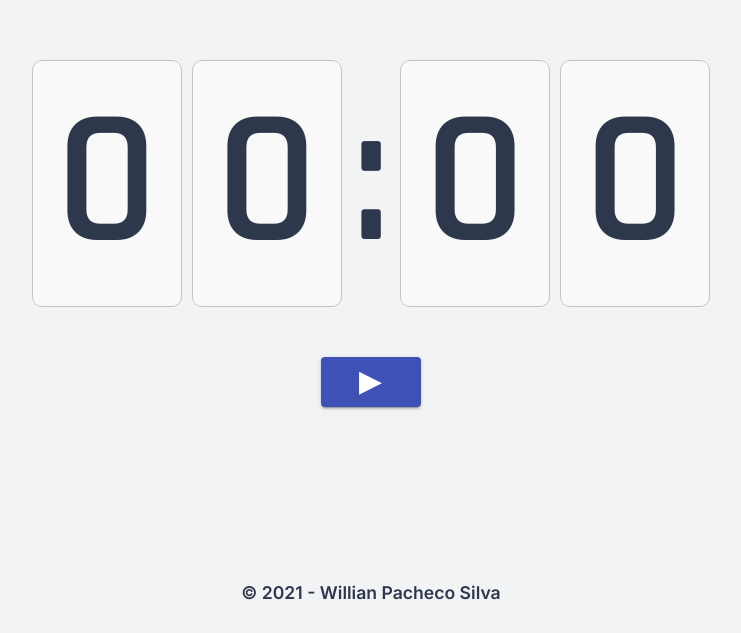
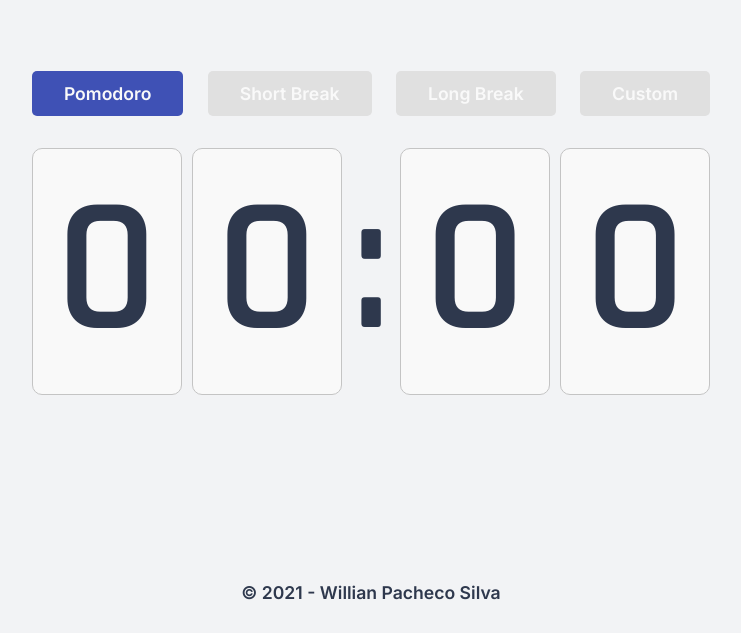
Before and after one commit to pachecowillians/wps-timer, a Next.js app: page / in a window 1280 px wide. Shown: the part 167-800 px from the top of the page, without its empty margins (269-1010 px from the left). Built offline with nearby package versions, Linux system fonts and the light colour scheme.

Commit message:
Creating timer selector

```diff
--- /dev/null
+++ b/components/TimeSelector/TimeSelector.tsx
@@ -0,0 +1,17 @@
+import styles from './styles.module.css'
+
+type timeName = 'Pomodoro' | 'Short Break' | 'Long Break' | 'Custom';
+
+interface timeSelectorProps {
+    name: timeName;
+    selectedTime: string;
+    selectTime: (name: timeName) => void;
+}
+
+export function TimeSelector({ name, selectedTime, selectTime }: timeSelectorProps) {
+    let classes = [styles.container];
+    selectedTime == name && classes.push(styles.selected)
+    return <div className={classes.join(' ')} onClick={() => { selectTime(name) }}>
+        <span>{name}</span>
+    </div>
+}
--- /dev/null
+++ b/components/TimeSelector/styles.module.css
@@ -0,0 +1,15 @@
+.container {
+    background-color: #e0e0e0;
+    color: var(--white);
+    cursor: pointer;
+    border-radius: 5px;
+    display: flex;
+}
+
+.container span {
+    padding: 0.75rem 2rem;
+}
+
+.selected {
+    background-color: #3f51b5;
+}
--- a/pages/index.tsx
+++ b/pages/index.tsx
@@ -1,19 +1,28 @@
-import { Button, Dialog, DialogTitle, List, ListItem, ListItemText } from '@material-ui/core'
 import type { NextPage } from 'next'
 import Head from 'next/head'
 import { useCallback, useEffect, useState } from 'react'
 import Clock from '../components/Clock'
+import { TimeSelector } from '../components/TimeSelector/TimeSelector'
 import styles from '../styles/Home.module.css'
 
 const Home: NextPage = () => {
 
+    type timeName = 'Pomodoro' | 'Short Break' | 'Long Break' | 'Custom';
+
+
     const [time, setTime] = useState(0);
     const [active, setActive] = useState(false);
-    const [open, setOpen] = useState(false);
+    const [selectedTime, setSelectedTime] = useState<timeName>('Pomodoro')
 
     const start = useCallback(() => { setActive(true) }, [],)
 
     const stop = useCallback(() => { setActive(false); setTime(0) }, [],)
+
+
+
+    function selectTime(name: timeName) {
+        setSelectedTime(name)
+    }
 
     useEffect(() => {
         Notification.requestPermission()
@@ -44,95 +53,32 @@ const Home: NextPage = () => {
         }
     }, [time, active]);
 
+    let seconds = time % 60
+    let minutes = (time - seconds) / 60
 
-    const handleOpen = () => {
-        setOpen(true);
-    };
+    let secondsDigit1 = (seconds - (seconds % 10)) / 10
+    let secondsDigit2 = seconds % 10
 
-    const handleClose = () => {
-        setOpen(false);
-    };
-
-    const times = [
-        {
-            value: 1 * 60,
-            label: '1 minute',
-        },
-        {
-            value: 5 * 60,
-            label: '5 minutes',
-        },
-        {
-            value: 10 * 60,
-            label: '10 minutes',
-        },
-        {
-            value: 15 * 60,
-            label: '15 minutes',
-        },
-        {
-            value: 25 * 60,
-            label: '25 minutes',
-        },
-        {
-            value: 30 * 60,
-            label: '30 minutes',
-        },
-        {
-            value: 35 * 60,
-            label: '35 minutes',
-        },
-    ];
-
-    const handleListItemClick = (value: number) => {
-        setTime(value);
-        setOpen(false);
-        start();
-    };
-
-    let seconds = time%60
-    let minutes = (time - seconds)/60
-
-    let secondsDigit1 = (seconds - (seconds%10))/10
-    let secondsDigit2 = seconds%10
-
-    let minutesDigit1 = (minutes - (minutes%10))/10
-    let minutesDigit2 = minutes%10
+    let minutesDigit1 = (minutes - (minutes % 10)) / 10
+    let minutesDigit2 = minutes % 10
 
     return (
         <div className={styles.container}>
             <Head>
                 <title>{minutesDigit1}{minutesDigit2}:{secondsDigit1}{secondsDigit2} | WPS Timer</title>
             </Head>
-            <div className={styles.contentArea}>
-                <Clock time={time} />
+            <div className={styles.clockContainer}>
+                <div className={styles.timeSelection}>
+                    <TimeSelector name='Pomodoro' selectedTime={selectedTime} selectTime={selectTime} />
+                    <TimeSelector name='Short Break' selectedTime={selectedTime} selectTime={selectTime} />
+                    <TimeSelector name='Long Break' selectedTime={selectedTime} selectTime={selectTime} />
+                    <TimeSelector name='Custom' selectedTime={selectedTime} selectTime={selectTime} />
+                </div>
+                <div className={styles.contentArea}>
+                    <Clock time={time} />
+                </div>
+                <footer>© {new Date().getFullYear()} - Willian Pacheco Silva</footer>
             </div>
-            <div>
-                <Button
-                    color={active ? "secondary" : "primary"}
-                    onClick={active ? stop : handleOpen}
-                    variant="contained"
-                    style={{
-                        marginTop: '50px',
-                        width: '100px',
-                        height: '50px',
-                        fontSize: '30px'
-                    }}
-                >
-                    {active ? '■' : '▶'}
-                </Button>
-                <Dialog onClose={handleClose} open={open}>
-                    <DialogTitle>How much time do you need?</DialogTitle>
-                    <List>
-                        {times.map(({ value, label }) => (
-                            <ListItem autoFocus button onClick={() => handleListItemClick(value)} key={value}>
-                                <ListItemText primary={label} />
-                            </ListItem>
-                        ))}
-                    </List>
-                </Dialog>
-            </div>
-            <footer>© {new Date().getFullYear()} - Willian Pacheco Silva</footer>
         </div>
     )
 }
--- a/styles/Home.module.css
+++ b/styles/Home.module.css
@@ -7,6 +7,24 @@
     justify-content: center;
     flex-direction: column;
     font: 600 1.1rem 'Inter', sans-serif;
+}
+
+.timeSelection {
+    display: flex;
+    align-content: center;
+    flex-direction: row;
+    align-items: center;
+    width: 100%;
+    justify-content: space-between;
+}
+
+.clockContainer {
+    display: flex;
+    flex-direction: column;
+    align-content: center;
+    justify-content: center;
+    align-items: center;
+    row-gap: 2rem;
 }
 
 .contentArea {
--- a/styles/globals.css
+++ b/styles/globals.css
@@ -3,6 +3,7 @@
     --white: #f9f9f9;
     --black: #2e384d;
     --digit-border: #c4c4c4;
+    --red: #d8544f;
 }
 
 html,
```
Lines whose indentation alone changed are shown as unchanged.
